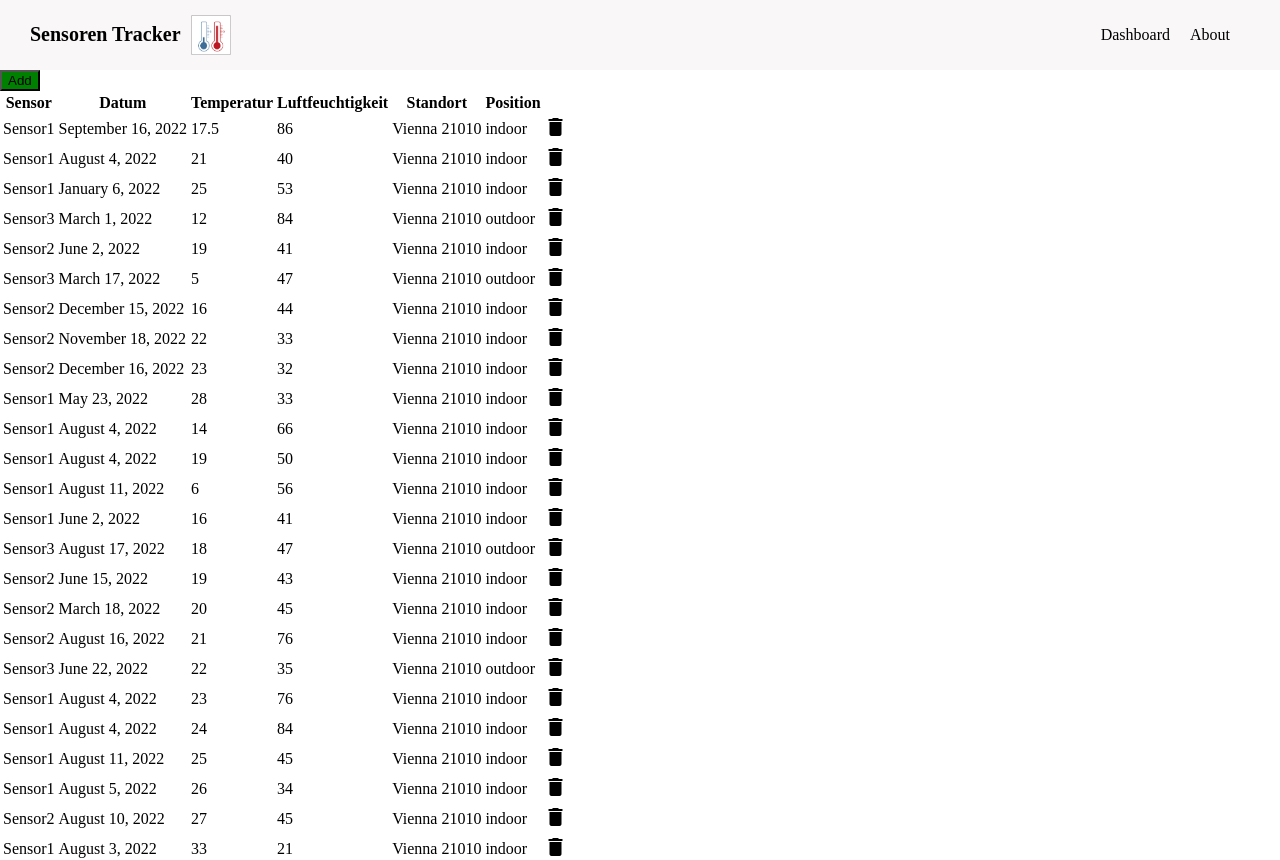
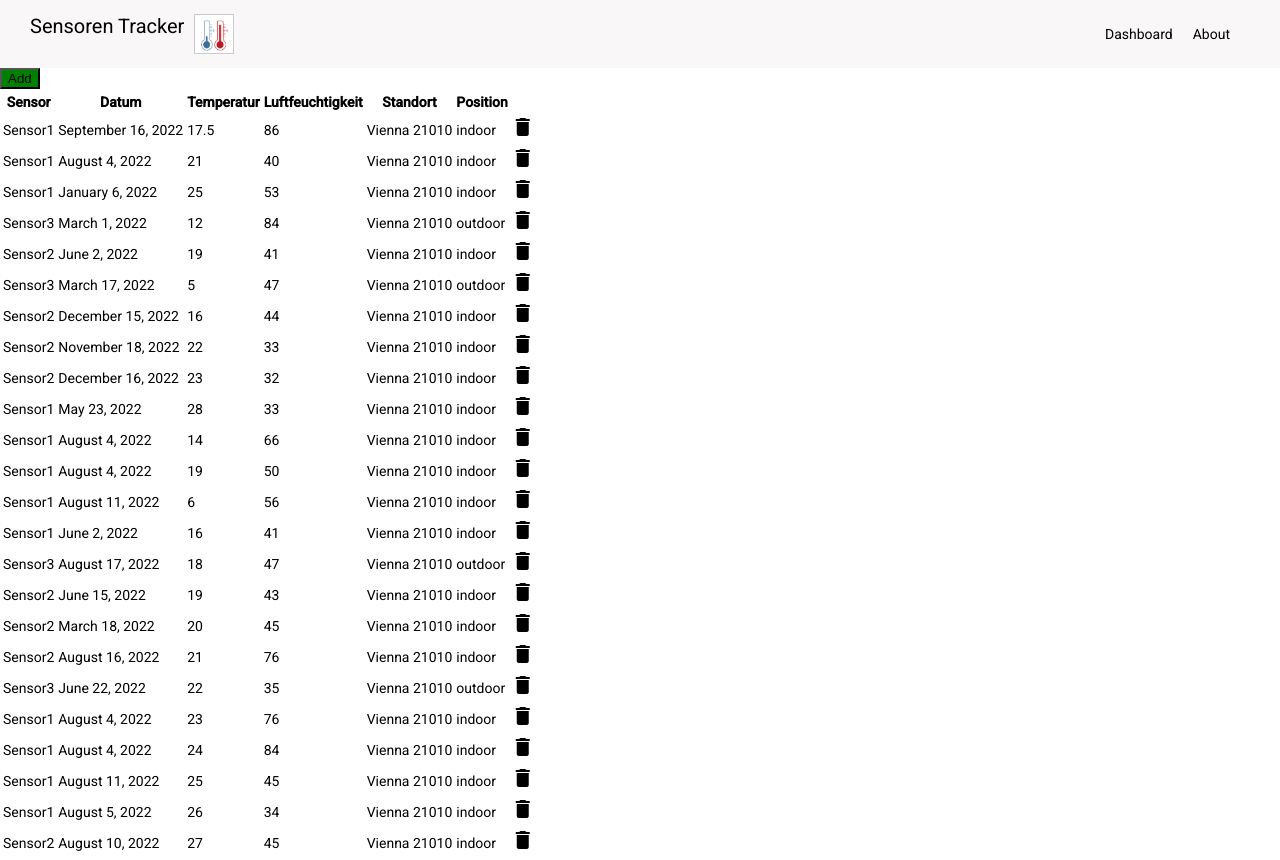
Before and after one commit to KlausFreitag/BSWE3HIDAngular, an Angular app: page / in a window 1280 px wide. Shown: the top 860 px of the page. Built offline with nearby package versions, Linux system fonts and the light colour scheme; data requests are answered from the project's data file.

Commit message:
configure: angular material settings

```diff
--- a/angular.json
+++ b/angular.json
@@ -28,6 +28,7 @@
               "src/assets"
             ],
             "styles": [
+              "./node_modules/@angular/material/prebuilt-themes/pink-bluegrey.css",
               "src/styles.scss"
             ],
             "scripts": []
@@ -96,6 +97,7 @@
               "src/assets"
             ],
             "styles": [
+              "./node_modules/@angular/material/prebuilt-themes/pink-bluegrey.css",
               "src/styles.scss"
             ],
             "scripts": []
--- a/package.json
+++ b/package.json
@@ -12,11 +12,12 @@
   "private": true,
   "dependencies": {
     "@angular/animations": "^14.1.0",
+    "@angular/cdk": "^14.2.5",
     "@angular/common": "^14.1.0",
     "@angular/compiler": "^14.1.0",
     "@angular/core": "^14.1.0",
     "@angular/forms": "^14.1.0",
-    "@angular/material": "^14.1.3",
+    "@angular/material": "^14.2.5",
     "@angular/platform-browser": "^14.1.0",
     "@angular/platform-browser-dynamic": "^14.1.0",
     "@angular/router": "^14.1.0",
--- a/src/app/app.component.html
+++ b/src/app/app.component.html
@@ -1,2 +1,3 @@
 <app-header></app-header>
 <router-outlet></router-outlet>
+<button mat-button>Click Me</button>
--- a/src/app/app.module.ts
+++ b/src/app/app.module.ts
@@ -1,4 +1,5 @@
 import { NgModule } from '@angular/core';
+import {BrowserAnimationsModule} from '@angular/platform-browser/animations';
 import { BrowserModule } from '@angular/platform-browser';
 import { HttpClientModule } from '@angular/common/http';
 import { AppRoutingModule } from './app-routing.module';
@@ -12,6 +13,7 @@
 import { FormsModule, ReactiveFormsModule } from '@angular/forms';
 import {MatIconModule} from '@angular/material/icon';
 import {MatSliderModule} from '@angular/material/slider';
+import {MatButtonModule} from '@angular/material/button';
 
 @NgModule({
   declarations: [
@@ -24,13 +26,15 @@
     AboutPageComponent
   ],
   imports: [
+    BrowserAnimationsModule,
     BrowserModule,
     AppRoutingModule,
     HttpClientModule,
     FormsModule,
     ReactiveFormsModule,
     MatIconModule,
-    MatSliderModule
+    MatSliderModule,
+    MatButtonModule
   ],
   providers: [],
   bootstrap: [AppComponent]
--- a/src/index.html
+++ b/src/index.html
@@ -6,8 +6,13 @@
   <base href="/">
   <meta name="viewport" content="width=device-width, initial-scale=1">
   <link rel="icon" type="image/x-icon" href="favicon.ico">
+  <link href ="https://fonts.googleapis.com/icon?family=Material+Icons" rel="stylesheet">
+  <link href ="https://fonts.googleapis.com/css?family=Roboto:300,400,500" rel="stylesheet">
+  <link rel="preconnect" href="https://fonts.gstatic.com">
+  <link href="https://fonts.googleapis.com/css2?family=Roboto:wght@300;400;500&display=swap" rel="stylesheet">
+  <link href="https://fonts.googleapis.com/icon?family=Material+Icons" rel="stylesheet">
 </head>
-<body>
+<body class="mat-typography">
   <app-root></app-root>
 </body>
 </html>
--- a/src/styles.scss
+++ b/src/styles.scss
@@ -4,3 +4,6 @@
 body {
     margin: 0;
 }
+
+html, body { height: 100%; }
+body { margin: 0; font-family: Roboto, "Helvetica Neue", sans-serif; }
```
Also changed, not shown: 1 other file (tests, documents, lock files or other folders).
